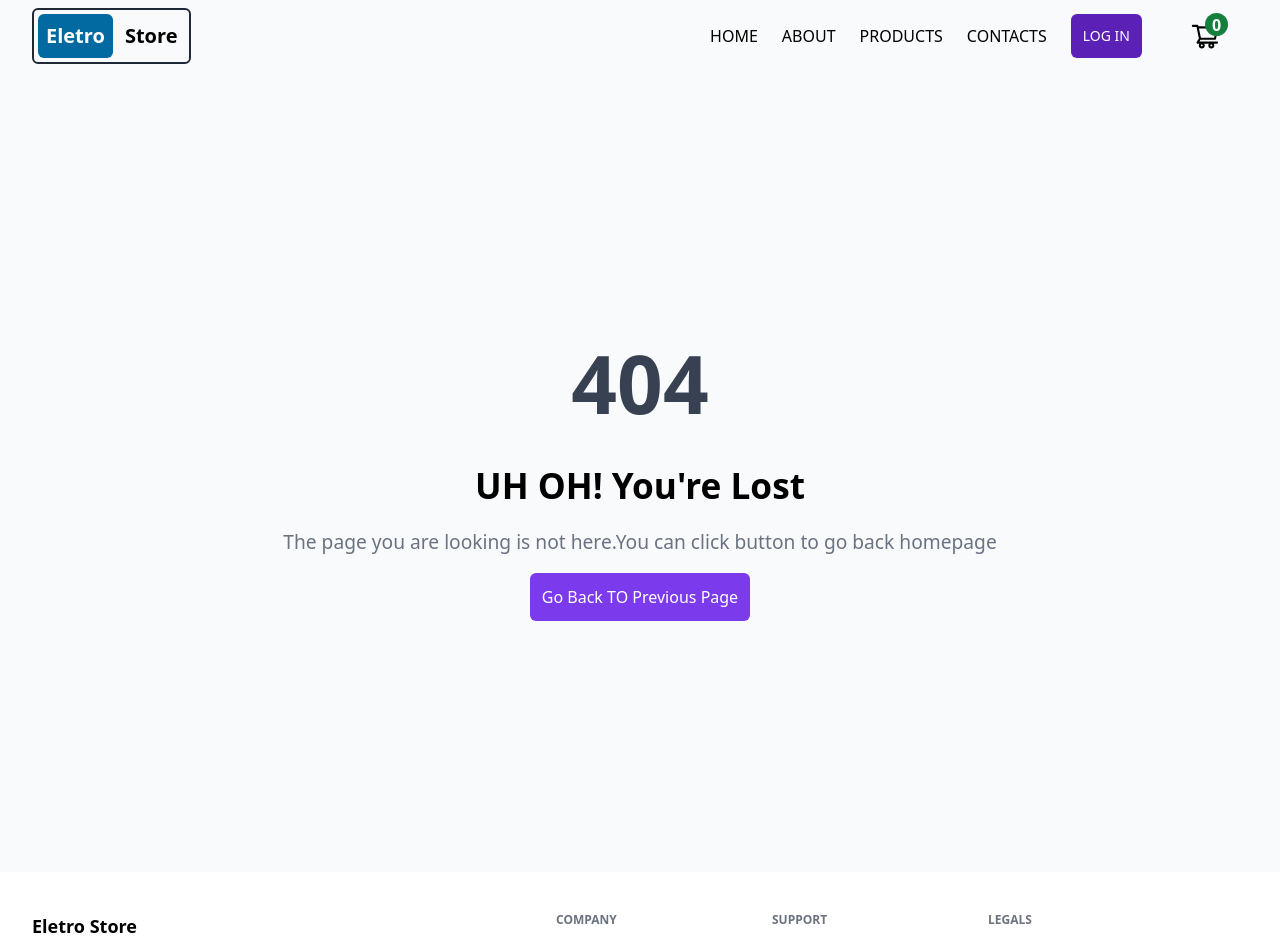
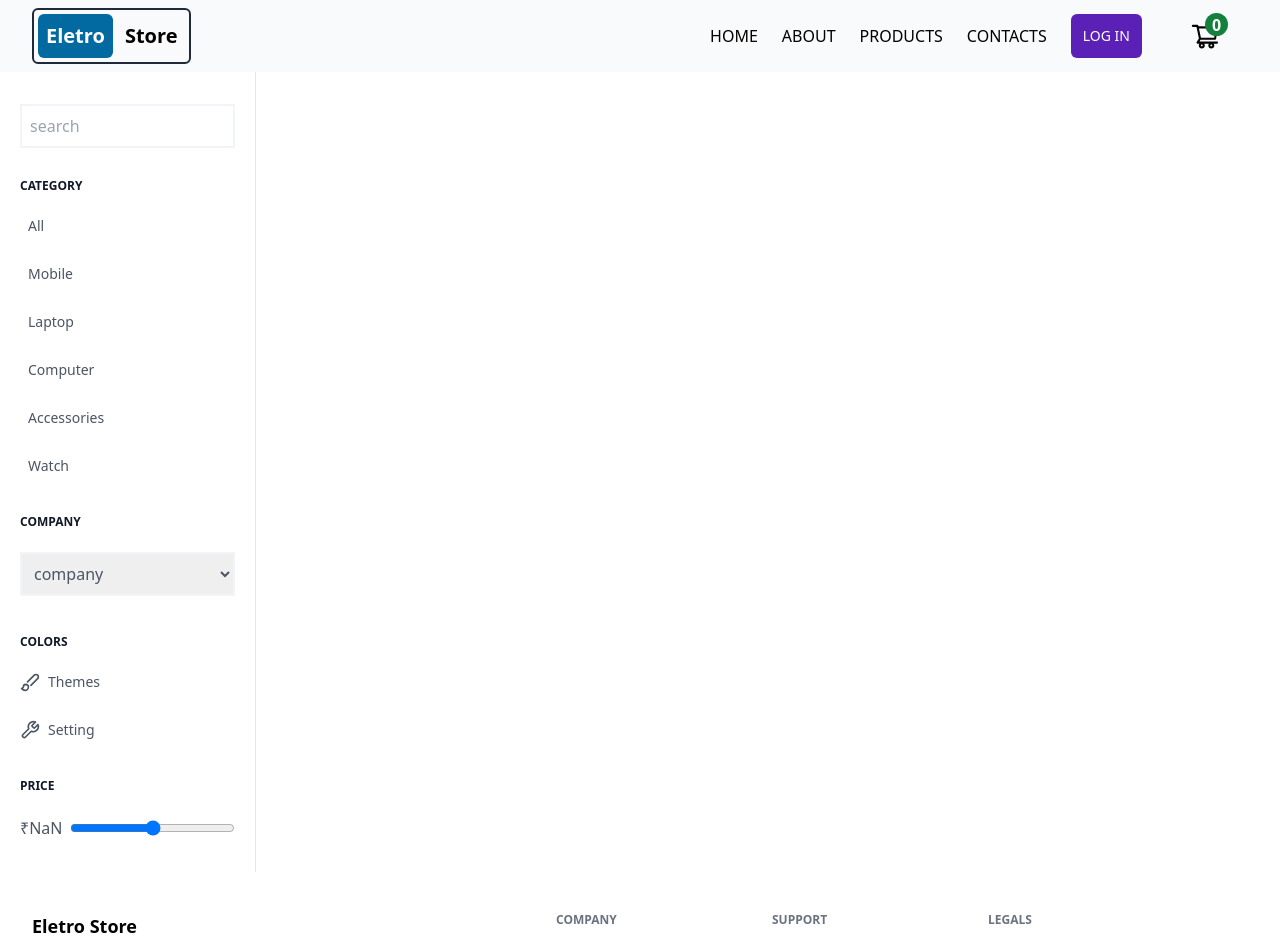
Before and after one commit to Muneer-Ahamed1/ecommerceFronted, a React (Vite) app: page /product in a window 1280 px wide. Shown: the top 952 px of the page. Built offline with nearby package versions, Linux system fonts and the light colour scheme; no server answers.

Commit message:
Product page half commited

```diff
--- a/package.json
+++ b/package.json
@@ -12,6 +12,7 @@
   "dependencies": {
     "@reduxjs/toolkit": "^1.9.7",
     "axios": "^1.5.1",
+    "lucide-react": "^0.287.0",
     "react": "^18.2.0",
     "react-dom": "^18.2.0",
     "react-icons": "^4.11.0",
--- a/src/Components/Main/Details.jsx
+++ b/src/Components/Main/Details.jsx
@@ -3,7 +3,9 @@ import { Link, useParams } from "react-router-dom"
 import { useDispatch, useSelector } from "react-redux";
 import { fetchDetails } from "../../Feature/ProductRedux";
 import formatPrice from "./formatPrice";
+import {TiTickOutline} from "react-icons/ti"
 import { useState } from "react";
+import Star from "./Star";
 export default function Details() {
     const param = useParams();
     console.log(param)
@@ -33,10 +35,11 @@ else{
 
 
 export function ProductOverviewOne({ id, detail }) {
-    const { price, description, company,image,category,featured,colors,name,stock} = detail
-    console.log(colors)
+    const { price, description, company,image,category,featured,colors,name,stock,stars} = detail
+    const [clr,setColor]=useState()
     const [count,setCount]=useState(0);
     const feature=(featured)?("True"):("False");
+
 
 
     return (
@@ -103,7 +106,15 @@ export function ProductOverviewOne({ id, detail }) {
                                         key={color}
                                         className="text-heading mb-2 mr-2 flex h-9 w-9 cursor-pointer items-center justify-center rounded border border-gray-100 p-1 text-xs font-semibold uppercase transition duration-200 ease-in-out hover:border-black md:mb-3 md:mr-3 md:h-11 md:w-11 md:text-sm"
                                     >
-                                        <span className={`block h-full w-full rounded `} style={{backgroundColor:`${color}`}} />
+                                        <span className={` h-full w-full rounded flex justify-center items-center`} style={{backgroundColor:`${color}`}}
+                                        onClick={()=>{setColor(color)
+                                        setCount(1)
+                                        }}
+                                        >
+                                        {
+                                            (clr==color)?(<TiTickOutline className=" text-white h-[100%] w-[80%]"></TiTickOutline>):("")
+                                        }
+                                            </span>
                                     </li>
                                 ))}
                             </ul>
@@ -177,18 +188,13 @@ export function ProductOverviewOne({ id, detail }) {
                             </div>
                         </div>
                     </div>
-                    <div className="">
-                        <header className="flex cursor-pointer items-center justify-between border-t border-gray-300 py-5 transition-colors md:py-6">
-                            <h2 className="text-heading pr-2 text-sm font-semibold leading-relaxed md:text-base lg:text-lg">
-                                Additional Information
-                            </h2>
-                        </header>
-                    </div>
+
                     <div className="">
                         <header className="flex cursor-pointer items-center justify-between border-t border-gray-300 py-5 transition-colors md:py-6">
                             <h2 className="text-heading pr-2 text-sm font-semibold leading-relaxed md:text-base lg:text-lg">
                                 Customer Reviews
                             </h2>
+                            <Star stars={stars} className="w-[20%] grid col-span-5"></Star>
                         </header>
                     </div>
                 </div>
--- a/src/Components/Main/Feature.jsx
+++ b/src/Components/Main/Feature.jsx
@@ -1,5 +1,5 @@
 import { useSelector } from "react-redux";
-import Product from "./Product";
+import Product from "./Card";
 export default function Feature() {
     const products = useSelector((val) => val.Products.productData);
     const productData = products.filter((vl) => {
--- a/src/Components/Main/Footer.jsx
+++ b/src/Components/Main/Footer.jsx
@@ -1,5 +1,5 @@
 import React from 'react'
-import { Humberger } from '../Navbar/Navbar'
+import { Logo } from '../Navbar/Navbar'
 export default function FooterFour() {
   return (
     <section className="relative overflow-hidden py-10">
@@ -8,7 +8,7 @@ export default function FooterFour() {
           <div className="w-full p-6 md:w-1/2 lg:w-5/12">
             <div className="flex h-full flex-col justify-between">
               <div className="mb-4 inline-flex items-center">
-               <Humberger/>
+
                 <span className="ml-4 text-lg font-bold">Eletro Store</span>
               </div>
               <div>
--- a/src/Components/Main/Home.jsx
+++ b/src/Components/Main/Home.jsx
@@ -1,6 +1,12 @@
 import HeroSection from "./HeroSection"
 import Feature from "./Feature"
+import { useSelector } from "react-redux";
 export default function Home() {
+    const loading = useSelector((val) => val.Products.status.loading);
+    if(loading) {
+        return <h1>Loading</h1>
+    }
+
     return (
         <div>
         <HeroSection name={"ELETRO STORE"}></HeroSection>
--- /dev/null
+++ b/src/Components/Main/Products.jsx
@@ -0,0 +1,143 @@
+import React from 'react'
+import { BarChart, Wallet, Newspaper, BellRing, Paperclip, Brush, Wrench } from 'lucide-react'
+import { Home, Copy, Bookmark, Users, Settings } from 'lucide-react'
+import { useRef } from 'react'
+import { useState } from 'react'
+import formatPrice from './formatPrice'
+
+export default function Product() {
+    return (
+        <div className="Wrapper">
+            <Filter />
+
+
+        </div>
+    )
+}
+
+
+
+
+
+
+
+
+
+export function Filter() {
+    const range = useRef(0);
+    const [rangeValue, setRange] = useState();
+    return (
+        <aside className="flex h-screen w-64 flex-col overflow-y-auto border-r bg-white px-5 py-8">
+            <input type="text" placeholder='search' className='p-2 border-2 border-slate-100' />
+            <div className="mt-6 flex flex-1 flex-col justify-between">
+                <nav className="-mx-3 space-y-6 ">
+                    <div className="space-y-3 ">
+                        <label className="px-3 text-xs font-semibold uppercase text-gray-900">Category</label>
+                        <a
+                            className="flex transform items-center rounded-lg px-3 py-2 text-gray-600 transition-colors duration-300 hover:bg-gray-100 hover:text-gray-700"
+                            href="#"
+                        >
+                            <span className="mx-2 text-sm font-medium">All</span>
+                        </a>
+                        <a
+                            className="flex transform items-center rounded-lg px-3 py-2 text-gray-600 transition-colors duration-300 hover:bg-gray-100 hover:text-gray-700"
+                            href="#"
+                        >
+                            <span className="mx-2 text-sm font-medium">Mobile</span>
+                        </a>
+                        <a
+                            className="flex transform items-center rounded-lg px-3 py-2 text-gray-600 transition-colors duration-300 hover:bg-gray-100 hover:text-gray-700"
+                            href="#"
+                        >
+                            <span className="mx-2 text-sm font-medium">Laptop</span>
+                        </a>
+                        <a
+                            className="flex transform items-center rounded-lg px-3 py-2 text-gray-600 transition-colors duration-300 hover:bg-gray-100 hover:text-gray-700"
+                            href="#"
+                        >
+                            <span className="mx-2 text-sm font-medium">Computer</span>
+                        </a>
+                        <a
+                            className="flex transform items-center rounded-lg px-3 py-2 text-gray-600 transition-colors duration-300 hover:bg-gray-100 hover:text-gray-700"
+                            href="#"
+                        >
+                            <span className="mx-2 text-sm font-medium">Accessories</span>
+                        </a>
+                        <a
+                            className="flex transform items-center rounded-lg px-3 py-2 text-gray-600 transition-colors duration-300 hover:bg-gray-100 hover:text-gray-700"
+                            href="#"
+                        >
+                            <span className="mx-2 text-sm font-medium">Watch</span>
+                        </a>
+                    </div>
+                    <div className="space-y-3 ">
+                        <label className="px-3 text-xs font-semibold uppercase text-gray-900">Company</label>
+                        <a
+                            className="flex transform items-center rounded-lg px-3 py-2 text-gray-600 transition-colors duration-300 hover:bg-gray-100 hover:text-gray-700"
+                            href="#"
+                        >
+                            <select name="company" className="company w-[100%] p-2 border-2 border-slate-100">
+                                <option value="" selected disabled>company</option>
+                                <option value="apple">apple</option>
+                            </select>
+                        </a>
+
+                    </div>
+
+                    <div className="space-y-3 ">
+                        <label className="px-3 text-xs font-semibold uppercase text-gray-900">
+                            colors
+                        </label>
+                        <a
+                            className="flex transform items-center rounded-lg px-3 py-2 text-gray-600 transition-colors duration-300 hover:bg-gray-100 hover:text-gray-700"
+                            href="#"
+                        >
+                            <Brush className="h-5 w-5" aria-hidden="true" />
+                            <span className="mx-2 text-sm font-medium">Themes</span>
+                        </a>
+                        <a
+                            className="flex transform items-center rounded-lg px-3 py-2 text-gray-600 transition-colors duration-300 hover:bg-gray-100 hover:text-gray-700"
+                            href="#"
+                        >
+                            <Wrench className="h-5 w-5" aria-hidden="true" />
+                            <span className="mx-2 text-sm font-medium">Setting</span>
+                        </a>
+                    </div>
+
+                    <div className="space-y-3 ">
+                        <label className="px-3 text-xs font-semibold uppercase text-gray-900">
+                            Price
+                        </label>
+                        <a
+                            className="flex transform items-center rounded-lg px-3 py-2 text-gray-600 transition-colors duration-300 hover:bg-gray-100 hover:text-gray-700"
+                            href="#"
+                        >
+                            {console.log(range.current.value)}
+                            <label for="vol">{
+                                formatPrice(rangeValue)
+                            }</label>
+                            <input type="range" id="vol" name="vol" min="0" max="500000" className='w-full ml-2' ref={range} onClick={(e) => e.stopPropagation()}
+                                value={rangeValue}
+                                onChange={() => setRange(range.current.value)}
+                            />
+
+                        </a>
+
+                    </div>
+                    <div className="space-y-3 flex justify-center item-center">
+
+
+                        <button
+                            type="button"
+                            class="rounded-md bg-black px-3 py-2 text-sm font-semibold text-white shadow-sm hover:bg-black/80 focus-visible:outline focus-visible:outline-2 focus-visible:outline-offset-2 focus-visible:outline-black mx-auto"
+                        >
+                            Clear Filter
+                        </button>
+                    </div>
+
+
+                </nav>
+            </div>
+        </aside>
+    )
+}
--- /dev/null
+++ b/src/Components/Main/Star.jsx
@@ -0,0 +1,39 @@
+import {FaStar} from "react-icons/fa"
+import {AiOutlineStar} from "react-icons/ai"
+import {FaStarHalfAlt} from "react-icons/fa"
+export default function Star({stars}) {
+    console.log(stars)
+    const arr=[];//
+    let j=2.5;
+    let k=5;
+    console.log(Math.floor(k-j))
+    let star=2.5;
+    for(let i=star;i>0;i--) {
+        if(i>=1) {
+            arr.push(<FaStar className="w-[100%] h-[100%]"></FaStar>)
+        }
+        else{
+            if(i>0 && i<1) {
+                arr.push(<FaStarHalfAlt className="w-[100%] h-[100%]"></FaStarHalfAlt>)
+            }
+
+        }
+}
+console.log(Math.floor(5-stars))
+for (let i=Math.floor(5-star);i>0;i--) {
+
+    arr.push(<AiOutlineStar className="w-[100%] h-[100%]"/>)
+}
+console.log(arr)
+return(
+    <div className="star flex gap-1 w-[30%] h-[30%]">
+        {
+            arr.map((vl)=>{
+                return(
+                    vl
+                )
+            })
+        }
+    </div>
+)
+}
--- a/src/Components/Navbar/Navbar.jsx
+++ b/src/Components/Navbar/Navbar.jsx
@@ -31,7 +31,7 @@ export default function Navbar() {
 
 }
 
-function Logo() {
+export function Logo() {
     return (
         <Link to={"/"}>
         <div className="Logo flex p-1 border-2 gap-1 rounded-md border-solid border-gray-800 cursor-pointer">
@@ -57,7 +57,7 @@ export function NavPanel({wrapper,NavStyle,clickme,btn}) {
         <div className={wrapper}>
             <NavLink to="/" className={NavStyle} onClick={clickme}>HOME</NavLink>
             <NavLink to="/about" className={NavStyle} onClick={clickme}>ABOUT</NavLink>
-            <NavLink to="/products" className={NavStyle} onClick={clickme}>PRODUCTS</NavLink>
+            <NavLink to="/product" className={NavStyle} onClick={clickme}>PRODUCTS</NavLink>
             <NavLink to="/contacts" className={NavStyle} onClick={clickme}> CONTACTS</NavLink>
             <NavLink to="/contacts" className={btn}> LOG IN</NavLink>
 
--- a/src/Feature/ProductRedux.jsx
+++ b/src/Feature/ProductRedux.jsx
@@ -72,7 +72,7 @@ const product = createSlice({
 
         },
         [fetchDetails.rejected]: (state, action) => {
-            state.status = { loading: true, error: true, issue: action.error.message };
+            state.status = { loading: false, error: true, issue: action.error.message };
         }
     }
 }
--- a/src/main.jsx
+++ b/src/main.jsx
@@ -17,6 +17,7 @@ import Contact from "./Components/Main/Contact.jsx"
 import About from "./Components/Main/About.jsx"
 import Cart from "./Components/Main/Cart.jsx"
 import Details from './Components/Main/Details.jsx'
+import Product from './Components/Main/Products.jsx'
 
 
 
@@ -26,6 +27,7 @@ const router = createBrowserRouter(
     >
       <Route path='' element={<Home/>}/>
       <Route path='about' element={<About />} />
+      <Route path='product' element={<Product/>}/>
       <Route path='product/:id' element={<Details />} />
       <Route path='contacts' element={<Contact />} />
       <Route path='cart' element={<Cart />} />
```
Also changed, not shown: src/Layout.jsx (+14 -12 lines), src/Components/Main/Card.jsx (renamed from src/Components/Main/Product.jsx), 1 other file (tests, documents, lock files or other folders).
